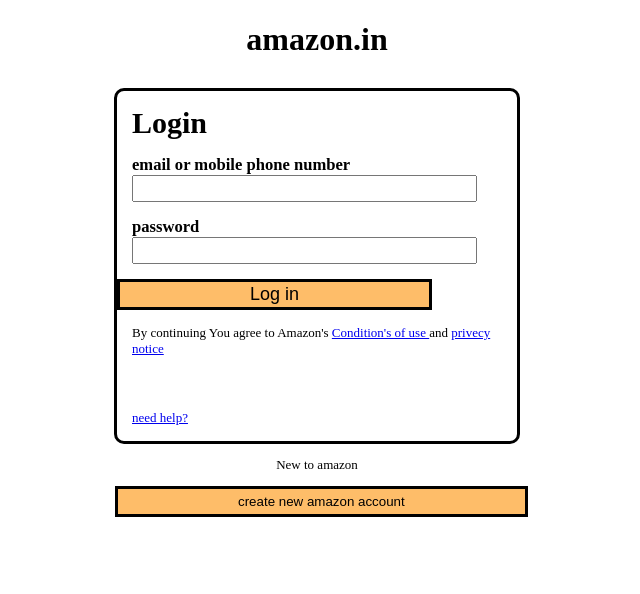
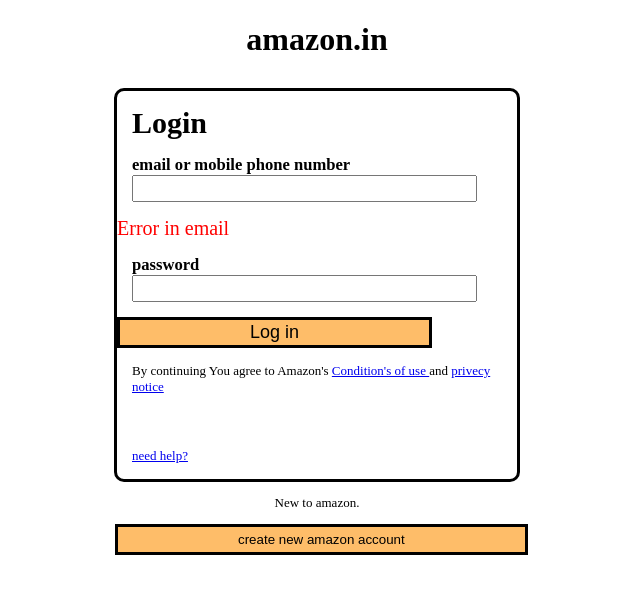
Before and after one commit to JeevaGane1994/angularTutorial, an Angular app: page / in a window 1280 px wide. Shown: the top 594 px of the page, without its empty margins (323-963 px from the left). Built offline with nearby package versions, Linux system fonts and the light colour scheme.

Commit message:
added error messags

```diff
--- a/src/app/login/login.component.css
+++ b/src/app/login/login.component.css
@@ -58,3 +58,7 @@
   margin-left:430px;
   padding:5px 120px 5px 120px;
   }
+
+  .error{
+    color:red;
+  }
--- a/src/app/login/login.component.html
+++ b/src/app/login/login.component.html
@@ -6,8 +6,10 @@
     <h2 class="margin">Login</h2>
     <h5 class="margin"> <label for="email or mobile phone number">email or mobile phone number</label> <br>
 
-      <input class="height" type="text" size="40" formControlName="email">
+      <input class="height" type="text" size="40" required formControlName="email">
     </h5>
+<span *ngIf='this.loginForm.invalid' class='error'>Error in email</span>
+
     <h5 class="margin">
       <label for="password">password</label><br>
 
@@ -21,8 +23,12 @@
   <p class="margin"> <a href="facebook_ads_example" target="_blank"> need help? </a></p>
 
 </div>
+
+
+
+
 <div style="text-align:center">
-  <p>New to amazon
+  <p>New to amazon.
   <p>
 </div>
 <div>
--- a/src/app/login/login.component.ts
+++ b/src/app/login/login.component.ts
@@ -1,5 +1,5 @@
 import { Component, OnInit } from '@angular/core';
-import { FormControl, FormGroup } from '@angular/forms';
+import { FormControl, FormGroup, Validators } from '@angular/forms';
 
 @Component({
   selector: 'app-login',
@@ -14,15 +14,18 @@
 
   ngOnInit(): void {
     this.loginForm = new FormGroup({
-      email: new FormControl(""),
+      email: new FormControl("", Validators.compose([
+        Validators.required,
+        Validators.pattern("^[a-z0-9._%+-]+@[a-z0-9.-]+\\.[a-z]{2,4}$")
+     ])),
       pwd: new FormControl("")
     });
 
   }
 
   onLogin() {
-    const data = this.loginForm.value
-    console.log(data);
+    const result = this.loginForm.invalid; // valid, invalid, dirty, prstine, touchec, untoched
+    console.log(result);
   }
 
 }
```
